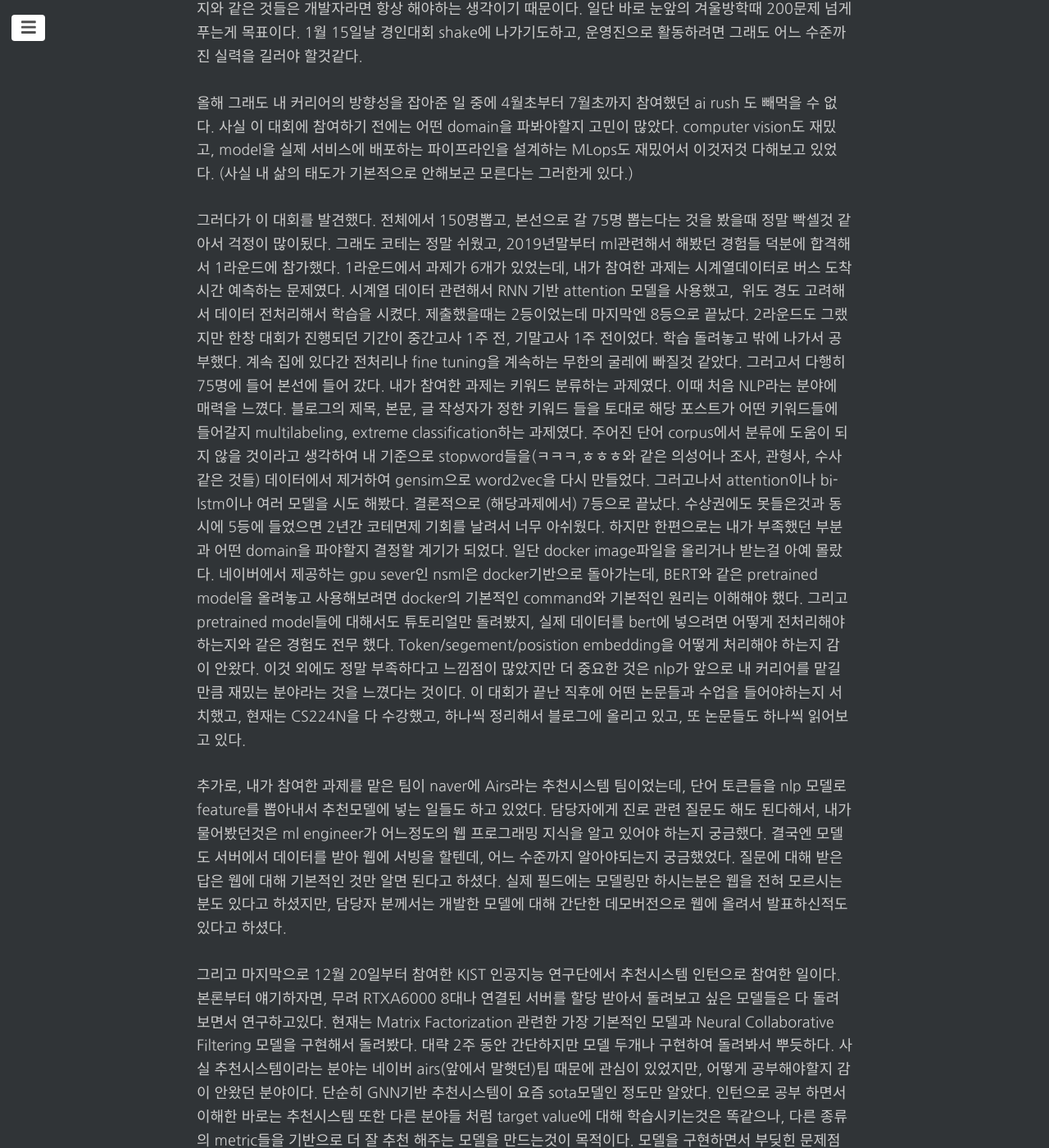
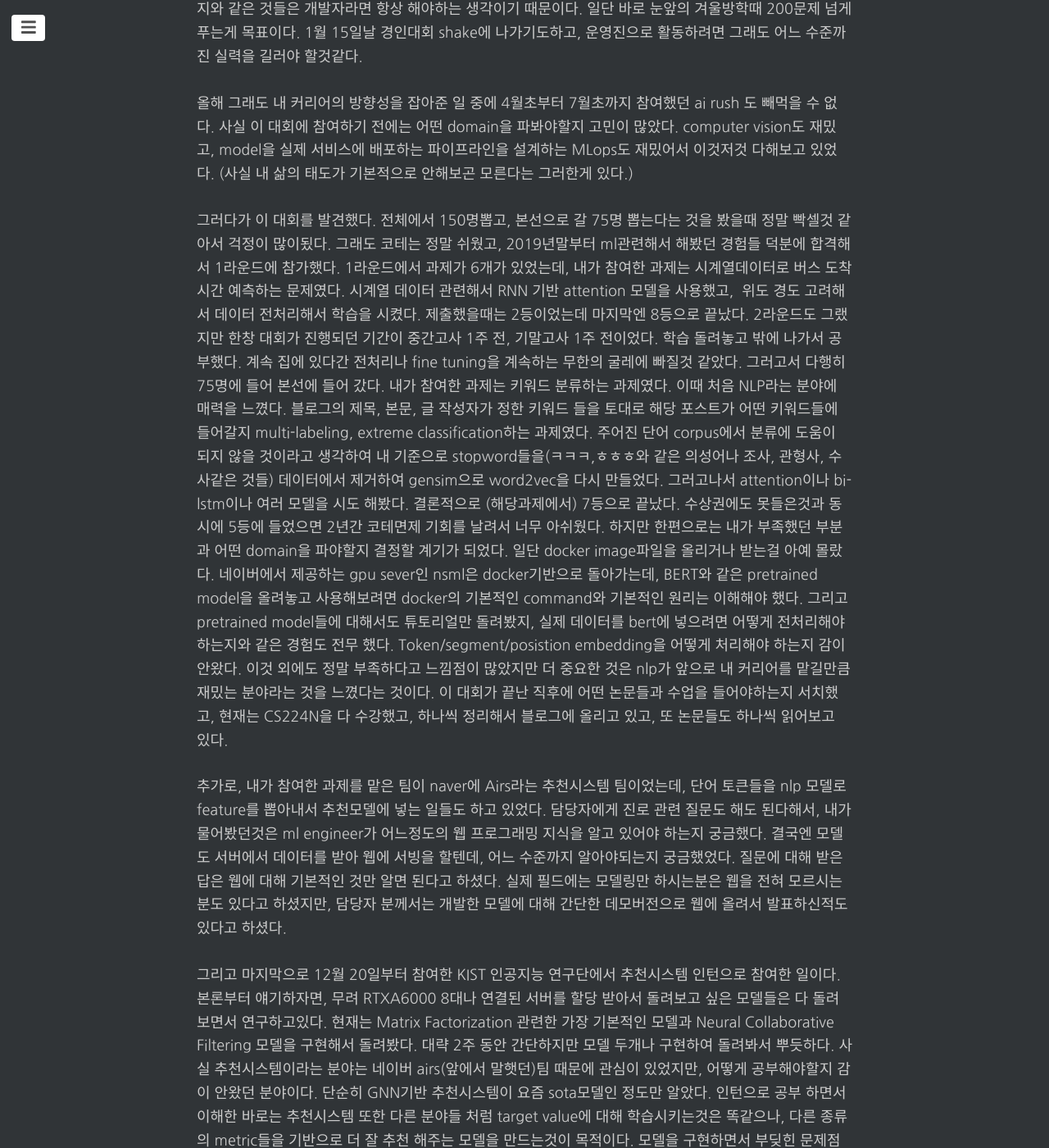
Before and after one commit to changhyeonnam/changhyeonnam.github.io, a Jekyll site: the page built from _posts/2021/2021-12-31-2021_remind.md, in a window 1280 px wide and 1400 px high, scrolled down 1146 px. Shown: the whole window at 82% size. Built offline with Jekyll 4.4.1, drawn with Linux system fonts in a browser that asks for light colours; nearby versions of some CDN libraries; comment, search, counter and statistics services are not loaded.

Commit message:
update 2021_remind.md

```diff
--- a/_posts/2021/2021-12-31-2021_remind.md
+++ b/_posts/2021/2021-12-31-2021_remind.md
@@ -18,7 +18,7 @@ comments: true
 
 올해 그래도 내 커리어의 방향성을 잡아준 일 중에 4월초부터 7월초까지 참여했던 ai rush 도 빼먹을 수 없다. 사실 이 대회에 참여하기 전에는 어떤 domain을 파봐야할지 고민이 많았다. computer vision도 재밌고, model을 실제 서비스에 배포하는 파이프라인을 설계하는 MLops도 재밌어서 이것저것 다해보고 있었다. (사실 내 삶의 태도가 기본적으로 안해보곤 모른다는 그러한게 있다.)
 
-그러다가 이 대회를 발견했다. 전체에서 150명뽑고, 본선으로 갈 75명 뽑는다는 것을 봤을때 정말 빡셀것 같아서 걱정이 많이됬다. 그래도 코테는 정말 쉬웠고, 2019년말부터 ml관련해서 해봤던 경험들 덕분에 합격해서 1라운드에 참가했다. 1라운드에서 과제가 6개가 있었는데, 내가 참여한 과제는 시계열데이터로 버스 도착 시간 예측하는 문제였다. 시계열 데이터 관련해서 RNN 기반 attention 모델을 사용했고,  위도 경도 고려해서 데이터 전처리해서 학습을 시켰다. 제출했을때는 2등이었는데 마지막엔 8등으로 끝났다. 2라운드도 그랬지만 한창 대회가 진행되던 기간이 중간고사 1주 전, 기말고사 1주 전이었다. 학습 돌려놓고 밖에 나가서 공부했다. 계속 집에 있다간 전처리나 fine tuning을 계속하는 무한의 굴레에 빠질것 같았다. 그러고서 다행히 75명에 들어 본선에 들어 갔다. 내가 참여한 과제는 키워드 분류하는 과제였다. 이때 처음 NLP라는 분야에 매력을 느꼈다. 블로그의 제목, 본문, 글 작성자가 정한 키워드 들을 토대로 해당 포스트가 어떤 키워드들에 들어갈지 multilabeling, extreme classification하는 과제였다. 주어진 단어 corpus에서 분류에 도움이 되지 않을 것이라고 생각하여 내 기준으로 stopword들을(ㅋㅋㅋ,ㅎㅎㅎ와 같은 의성어나 조사, 관형사, 수사같은 것들) 데이터에서 제거하여 gensim으로 word2vec을 다시 만들었다. 그러고나서 attention이나 bi-lstm이나 여러 모델을 시도 해봤다. 결론적으로 (해당과제에서) 7등으로 끝났다. 수상권에도 못들은것과 동시에 5등에 들었으면 2년간 코테면제 기회를 날려서 너무 아쉬웠다. 하지만 한편으로는 내가 부족했던 부분과 어떤 domain을 파야할지 결정할 계기가 되었다. 일단 docker image파일을 올리거나 받는걸 아예 몰랐다. 네이버에서 제공하는 gpu sever인 nsml은 docker기반으로 돌아가는데, BERT와 같은 pretrained model을 올려놓고 사용해보려면 docker의 기본적인 command와 기본적인 원리는 이해해야 했다. 그리고 pretrained model들에 대해서도 튜토리얼만 돌려봤지, 실제 데이터를 bert에 넣으려면 어떻게 전처리해야 하는지와 같은 경험도 전무 했다. Token/segement/posistion embedding을 어떻게 처리해야 하는지 감이 안왔다. 이것 외에도 정말 부족하다고 느낌점이 많았지만 더 중요한 것은 nlp가 앞으로 내 커리어를 맡길만큼 재밌는 분야라는 것을 느꼈다는 것이다. 이 대회가 끝난 직후에 어떤 논문들과 수업을 들어야하는지 서치했고, 현재는 CS224N을 다 수강했고, 하나씩 정리해서 블로그에 올리고 있고, 또 논문들도 하나씩 읽어보고 있다.
+그러다가 이 대회를 발견했다. 전체에서 150명뽑고, 본선으로 갈 75명 뽑는다는 것을 봤을때 정말 빡셀것 같아서 걱정이 많이됬다. 그래도 코테는 정말 쉬웠고, 2019년말부터 ml관련해서 해봤던 경험들 덕분에 합격해서 1라운드에 참가했다. 1라운드에서 과제가 6개가 있었는데, 내가 참여한 과제는 시계열데이터로 버스 도착 시간 예측하는 문제였다. 시계열 데이터 관련해서 RNN 기반 attention 모델을 사용했고,  위도 경도 고려해서 데이터 전처리해서 학습을 시켰다. 제출했을때는 2등이었는데 마지막엔 8등으로 끝났다. 2라운드도 그랬지만 한창 대회가 진행되던 기간이 중간고사 1주 전, 기말고사 1주 전이었다. 학습 돌려놓고 밖에 나가서 공부했다. 계속 집에 있다간 전처리나 fine tuning을 계속하는 무한의 굴레에 빠질것 같았다. 그러고서 다행히 75명에 들어 본선에 들어 갔다. 내가 참여한 과제는 키워드 분류하는 과제였다. 이때 처음 NLP라는 분야에 매력을 느꼈다. 블로그의 제목, 본문, 글 작성자가 정한 키워드 들을 토대로 해당 포스트가 어떤 키워드들에 들어갈지 multi-labeling, extreme classification하는 과제였다. 주어진 단어 corpus에서 분류에 도움이 되지 않을 것이라고 생각하여 내 기준으로 stopword들을(ㅋㅋㅋ,ㅎㅎㅎ와 같은 의성어나 조사, 관형사, 수사같은 것들) 데이터에서 제거하여 gensim으로 word2vec을 다시 만들었다. 그러고나서 attention이나 bi-lstm이나 여러 모델을 시도 해봤다. 결론적으로 (해당과제에서) 7등으로 끝났다. 수상권에도 못들은것과 동시에 5등에 들었으면 2년간 코테면제 기회를 날려서 너무 아쉬웠다. 하지만 한편으로는 내가 부족했던 부분과 어떤 domain을 파야할지 결정할 계기가 되었다. 일단 docker image파일을 올리거나 받는걸 아예 몰랐다. 네이버에서 제공하는 gpu sever인 nsml은 docker기반으로 돌아가는데, BERT와 같은 pretrained model을 올려놓고 사용해보려면 docker의 기본적인 command와 기본적인 원리는 이해해야 했다. 그리고 pretrained model들에 대해서도 튜토리얼만 돌려봤지, 실제 데이터를 bert에 넣으려면 어떻게 전처리해야 하는지와 같은 경험도 전무 했다. Token/segment/posistion embedding을 어떻게 처리해야 하는지 감이 안왔다. 이것 외에도 정말 부족하다고 느낌점이 많았지만 더 중요한 것은 nlp가 앞으로 내 커리어를 맡길만큼 재밌는 분야라는 것을 느꼈다는 것이다. 이 대회가 끝난 직후에 어떤 논문들과 수업을 들어야하는지 서치했고, 현재는 CS224N을 다 수강했고, 하나씩 정리해서 블로그에 올리고 있고, 또 논문들도 하나씩 읽어보고 있다.
 
 추가로, 내가 참여한 과제를 맡은 팀이 naver에 Airs라는 추천시스템 팀이었는데, 단어 토큰들을 nlp 모델로 feature를 뽑아내서 추천모델에 넣는 일들도 하고 있었다. 담당자에게 진로 관련 질문도 해도 된다해서, 내가 물어봤던것은 ml engineer가 어느정도의 웹 프로그래밍 지식을 알고 있어야 하는지 궁금했다. 결국엔 모델도 서버에서 데이터를 받아 웹에 서빙을 할텐데, 어느 수준까지 알아야되는지 궁금했었다. 질문에 대해 받은 답은 웹에 대해 기본적인 것만 알면 된다고 하셨다. 실제 필드에는 모델링만 하시는분은 웹을 전혀 모르시는 분도 있다고 하셨지만, 담당자 분께서는 개발한 모델에 대해 간단한 데모버전으로 웹에 올려서 발표하신적도 있다고 하셨다.
 
```
